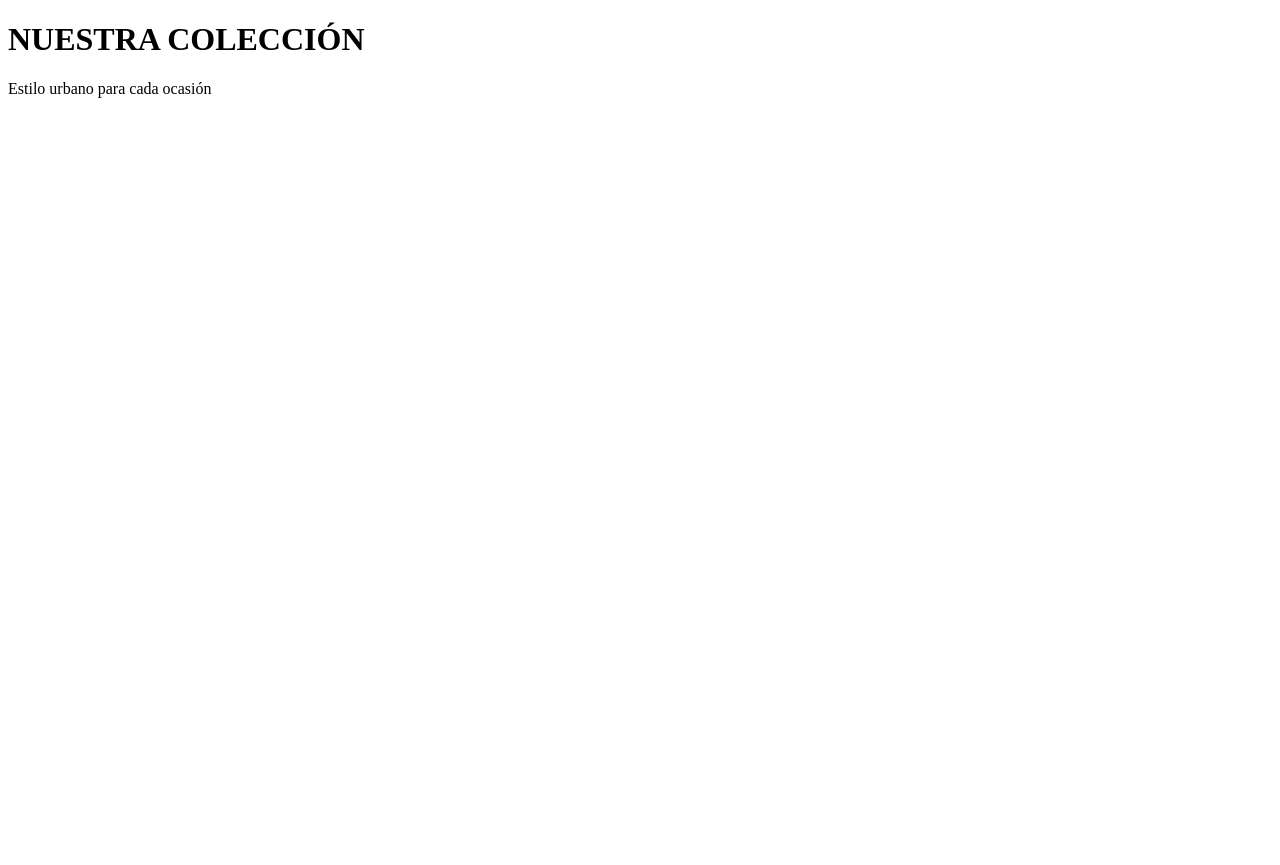
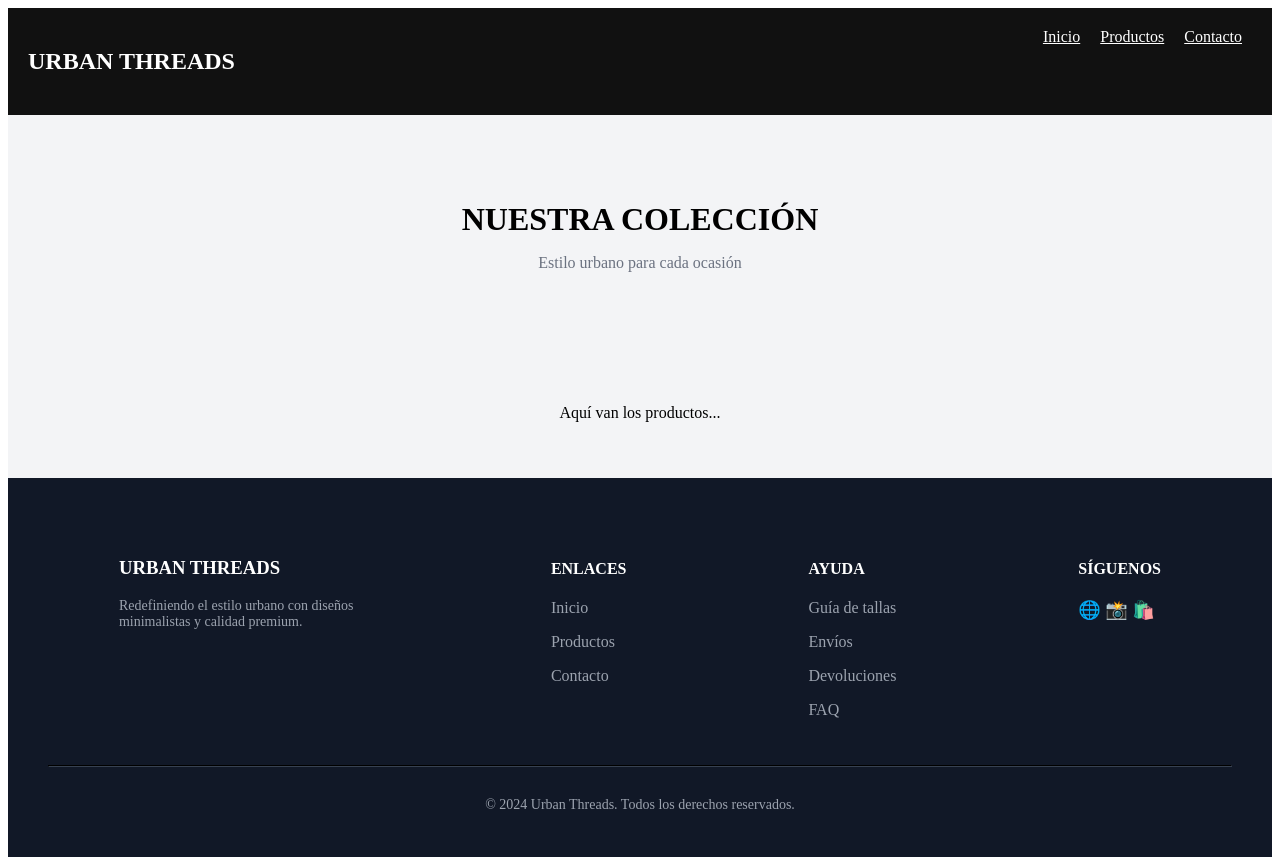
Before and after one commit to vcorreaga/ejercicio2-react, a React (Vite) app: page /productos in a window 1280 px wide. Before the commit the page ends 800 px from the top, so only its background shows below. Built offline with nearby package versions, Linux system fonts and the light colour scheme.

Commit message:
estructura base de la pagina productos

```diff
--- a/src/pages/Products.jsx
+++ b/src/pages/Products.jsx
@@ -1,9 +1,42 @@
+import Header from "../components/Header";
+import Footer from "../components/Footer";
+
 function Products() {
   return (
-    <div>
-      <h1>NUESTRA COLECCIÓN</h1>
-      <p>Estilo urbano para cada ocasión</p>
-    </div>
+    <>
+      <Header />
+
+      {/* TÍTULO */}
+      <section
+        style={{
+          textAlign: "center",
+          padding: "60px 20px",
+          background: "#f3f4f6",
+        }}
+      >
+        <h1 style={{ fontSize: "32px", marginBottom: "10px" }}>
+          NUESTRA COLECCIÓN
+        </h1>
+
+        <p style={{ color: "#6b7280" }}>
+          Estilo urbano para cada ocasión
+        </p>
+      </section>
+
+      {/* ZONA DE PRODUCTOS (vacía por ahora) */}
+      <section
+        style={{
+          background: "#f3f4f6",
+          padding: "40px",
+        }}
+      >
+        <p style={{ textAlign: "center" }}>
+          Aquí van los productos...
+        </p>
+      </section>
+
+      <Footer />
+    </>
   );
 }
 
```
